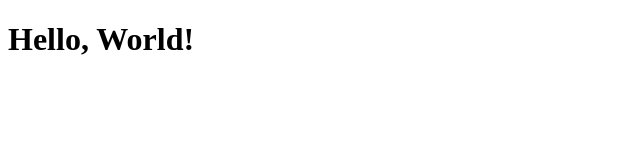
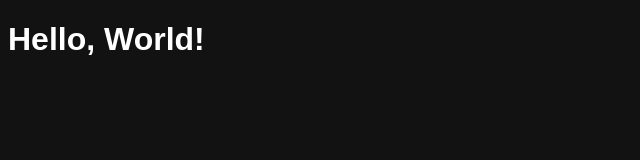
Before and after one commit to 21x0/kleroterion, a plain HTML site: page index.html in a window 1280 px wide. Shown: the whole page, without its empty margins (0-640 px from the left). Drawn offline with Linux system fonts and the light colour scheme.

Commit message:
Add dark mode styling

```diff
--- a/index.html
+++ b/index.html
@@ -4,6 +4,13 @@
     <meta charset="UTF-8">
     <meta name="viewport" content="width=device-width, initial-scale=1.0">
     <title>Hello World</title>
+    <style>
+        body {
+            background-color: #121212; /* Dark background */
+            color: #ffffff; /* Light text */
+            font-family: Arial, sans-serif; /* Optional: Adds a font */
+        }
+    </style>
 </head>
 <body>
     <h1>Hello, World!</h1>
```
